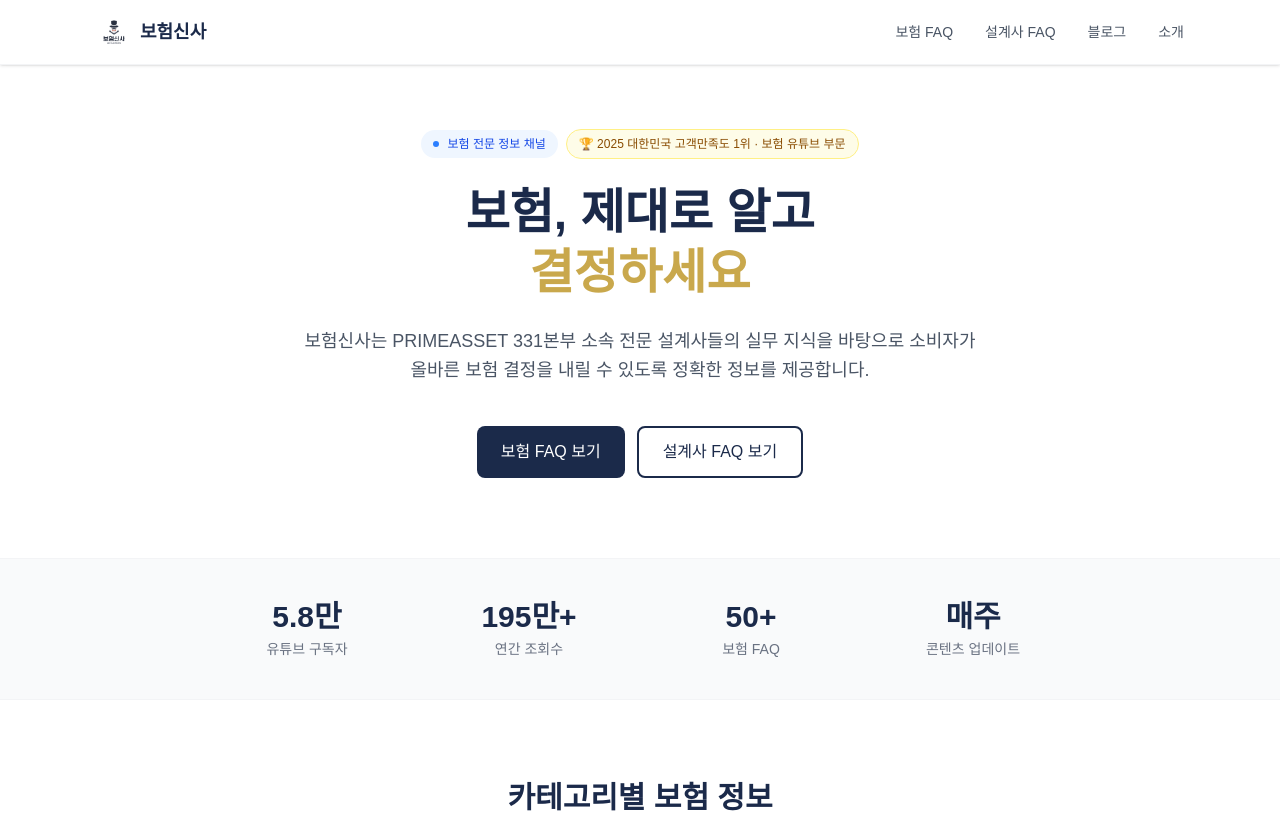
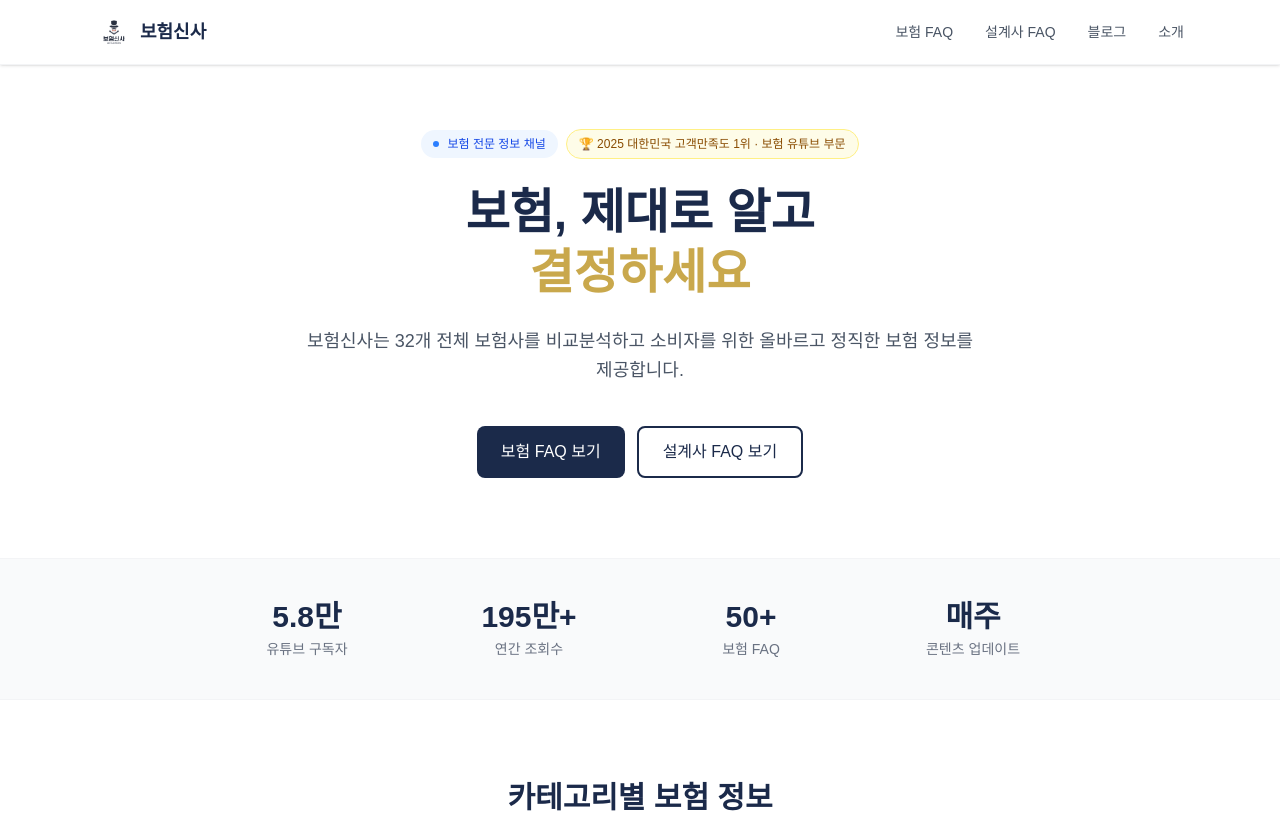
Before and after one commit to realbird01-a11y/bohumsinsa, a Next.js app: page / in a window 1280 px wide. Shown: the top 813 px of the page. Built offline with nearby package versions, Linux system fonts and the light colour scheme; a web font is replaced by a local one.

Commit message:
fix: 설명 문구 업데이트 — 32개 보험사 비교분석 강조

```diff
--- a/src/app/about/page.tsx
+++ b/src/app/about/page.tsx
@@ -61,7 +61,7 @@ export default function AboutPage() {
               합리적인 결정을 내릴 수 있도록 돕는 보험 정보 전문 콘텐츠 브랜드입니다.
             </p>
             <p>
-              PRIMEASSET 331본부 소속 전문 설계사들의 실무 경험과 지식을 기반으로,
+              32개 전체 보험사를 비교분석하고 소비자를 위한 올바르고 정직한 보험 정보를 제공합니다.
               실손보험, 암보험, 보장분석, GA 정보 등 보험과 관련된 다양한 주제를 다룹니다.
             </p>
             <p>
--- a/src/app/page.tsx
+++ b/src/app/page.tsx
@@ -4,6 +4,7 @@ import Image from 'next/image'
 
 export const metadata: Metadata = {
   title: '보험신사 — 소비자를 위한 보험 정보 전문 브랜드',
+  description: '보험신사는 32개 전체 보험사를 비교분석하고 소비자를 위한 올바르고 정직한 보험 정보를 제공합니다. 2025 대한민국 고객만족도 1위 보험 유튜브 채널.',
   alternates: { canonical: 'https://bohumsinsa.com' },
 }
 
@@ -61,8 +62,8 @@ export default function HomePage() {
             <span style={{ color: '#C9A84C' }}>결정하세요</span>
           </h1>
           <p className="text-lg text-gray-600 leading-relaxed max-w-2xl mx-auto mb-10">
-            보험신사는 PRIMEASSET 331본부 소속 전문 설계사들의 실무 지식을 바탕으로
-            소비자가 올바른 보험 결정을 내릴 수 있도록 정확한 정보를 제공합니다.
+            보험신사는 32개 전체 보험사를 비교분석하고
+            소비자를 위한 올바르고 정직한 보험 정보를 제공합니다.
           </p>
           <div className="flex flex-col sm:flex-row gap-3 justify-center">
             <Link
```
